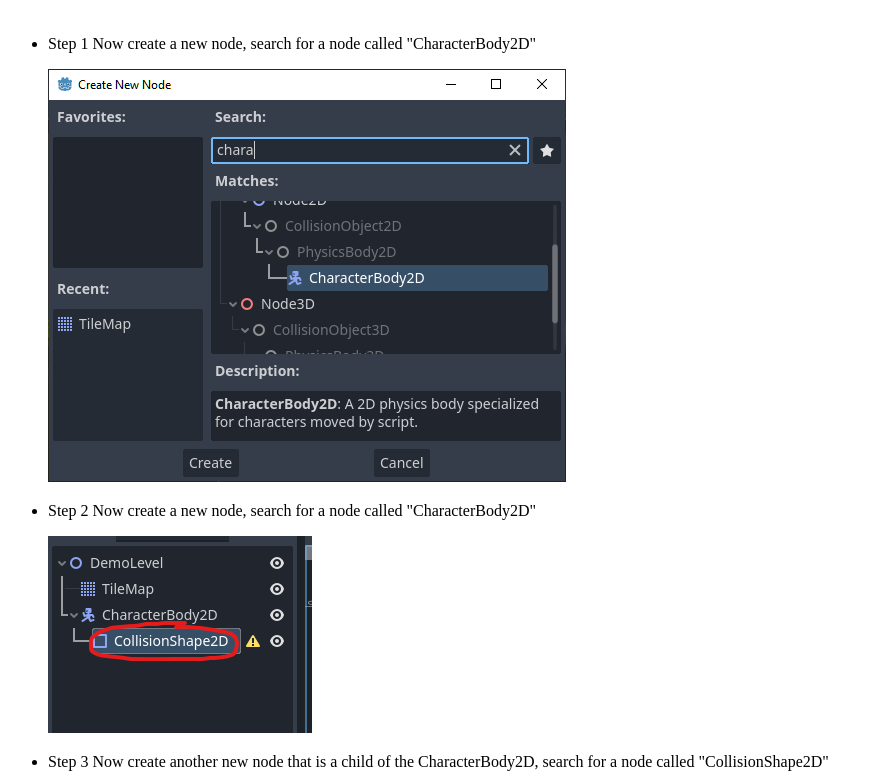
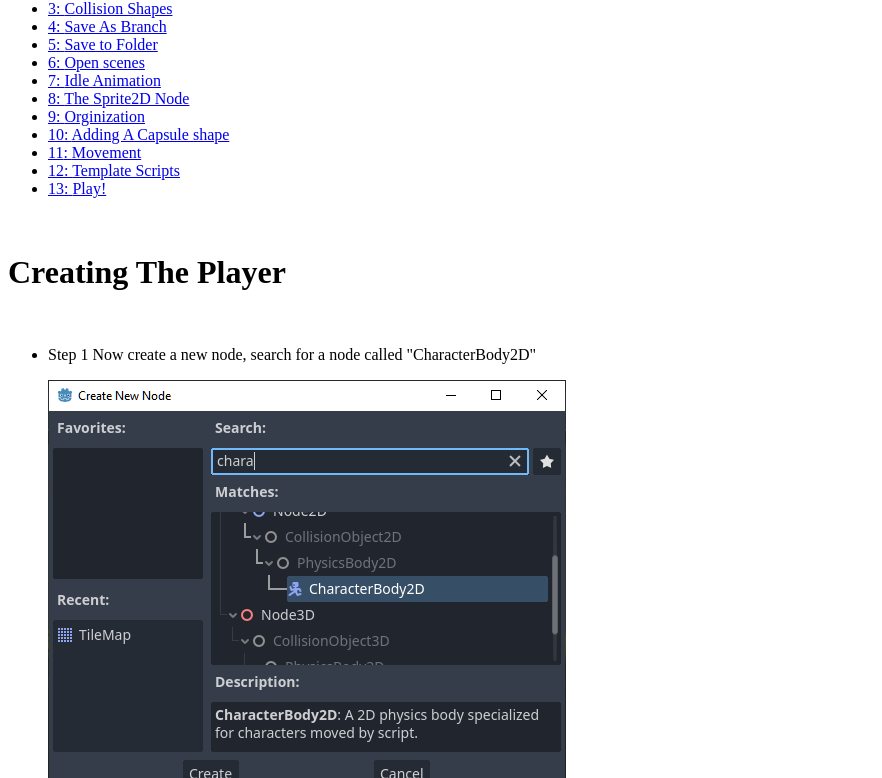
Before and after one commit to Finnder/startingguide_godot, a SvelteKit app: page /creating_the_player in a window 1280 px wide. Shown: the part 462-1240 px from the top of the page, without its empty margins (0-882 px from the left). Built offline with nearby package versions, Linux system fonts and the light colour scheme.

Commit message:
more context stuff, and redid some steps that were wrong

```diff
--- a/src/routes/creating_the_player/+page.svelte
+++ b/src/routes/creating_the_player/+page.svelte
@@ -12,66 +12,83 @@
     import step11 from "../../assets/Step36-NewScript.png"
     import step12 from "../../assets/Step37-BasicMovement.png"
     import step13 from "../../assets/Step38-SaveMainScene.png"
+  import ContextSidebar from "../../components/ContextSidebar.svelte";
 
 </script>
 
 <main>
 
+    <ContextSidebar contextItems={[
+        {label: "CharacterBody2D Node", url: "#step1"},
+        {label: "Child Collision Node", url: "#step2"},
+        {label: "Collision Shapes", url: "#step3"},
+        {label: "Save As Branch", url: "#step4"},
+        {label: "Save to Folder", url: "#step5"},
+        {label: "Open scenes", url: "#step6"},
+        {label: "Idle Animation", url: "#step7"},
+        {label: "The Sprite2D Node", url: "#step8"},
+        {label: "Orginization", url: "#step9"},
+        {label: "Adding A Capsule shape", url: "#step10"},
+        {label: "Movement", url: "#step11"},
+        {label: "Template Scripts", url: "#step12"},
+        {label: "Play!", url: "#step13"},
+
+    ]}/>
     <br>
     <h1>Creating The Player</h1>
 
     <ul>
        <br>
-       <li><p><span class="step">Step 1</span> Now create a new node, search for a node called "CharacterBody2D"</p></li>
+       <li id="step1"><p><span class="step">Step 1</span> Now create a new node, search for a node called "CharacterBody2D"</p></li>
        <img src={step1} alt="">
 
        <br>
-       <li><p><span class="step">Step 2</span> Now create a new node, search for a node called "CharacterBody2D"</p></li>
+       <li id="step2"><p><span class="step">Step 2</span>  Now create another new node that is a child of the CharacterBody2D, search for a node called "CollisionShape2D"</p></li>
        <img src={step2} alt="">
 
        <br>
-       <li><p><span class="step">Step 3</span> Now create another new node that is a child of the CharacterBody2D, search for a node called "CollisionShape2D"</p></li>
+       <li id="step3"><p><span class="step">Step 3</span>  Now we add a collision shape to the CollisionShape2D</p></li>
        <img src={step3} alt="">
 
        <br>
-       <li><p><span class="step">Step 4</span> Now we add a collision shape to the CollisionShape2D</p></li>
+       <li id="step4"><p><span class="step">Step 4</span>Go ahead and save the Player (CharacterBody2D) to a new scene</p></li>
        <img src={step4} alt="">
 
        <br>
-       <li><p><span class="step">Step 5</span>Go ahead and save the Player (CharacterBody2D) to a new scene</p></li>
+       <li id="step5"><p><span class="step">Step 5</span>Save it to a new folder called Characters</p></li>
        <img src={step5} alt="">
 
        <br>
-       <li><p><span class="step">Step 6</span>Save it to a new folder called Characters</p></li>
+       <li id="step6"><p><span class="step">Step 6</span>Open the new scene that you just saved, and you will see that you are isolated into the Player scene. </p></li>
        <img src={step6} alt="">
 
        <br>
-       <li><p><span class="step">Step 7</span>Open the new scene that you just saved, and you will see that you are isolated into the Player scene. <br>
+       <li id="step7"><p><span class="step">Step 7</span>Look in your project files for the "Idle" animation shown in the image<br>
        </p></li>
        <img class="w-1/3" src={step7} alt="">
 
        <br>
-       <li><p><span class="step">Step 8</span>Add a "Sprite2D" node and drag and drop the "Idle" animation </p></li>
+       <li id="step8"><p><span class="step">Step 8</span>Add a "Sprite2D" node and drag and drop the "Idle" animation into the texture slot</p></li>
        <img class="w-1/3" src={step8} alt="">
 
        <br>
-       <li><p><span class="step">Step 9</span> Make sure to always orginize your project nodes</p></li>
+       <li id="step9"><p><span class="step">Step 9</span> Make sure to always orginize your project nodes</p></li>
        <img src={step9} alt="">
 
        <br>
-       <li><p><span class="step">Step 10</span> Now lets add a shape to the "CollisionShape2D", we are going to add the capsule shape</p></li>
+       <li id="step10"><p><span class="step">Step 10</span> Now lets add a shape to the "CollisionShape2D", we are going to add the capsule shape</p></li>
        <img src={step10} alt="">
 
        <br>
-       <li><p><span class="step">Step 11</span> Now to make the character move, we are going to add a script to the player</p></li>
+       <li id="step11"><p><span class="step">Step 11</span> Now to make the character move, we are going to add a script to the player</p></li>
        <img class="w-1/3" src={step11} alt="">
 
        <br>
-       <li><p><span class="step">Step 12</span> Select the "CharacterBody2D" template, to add a template movement script</p></li>
+       <li id="step12"><p><span class="step">Step 12</span> Select the "CharacterBody2D" template, to add a template movement script</p></li>
        <img class="w-1/3" src={step12} alt="">
 
        <br>
-       <li><p><span class="step">Step 13</span> Go ahead and open the main scene back up and press the play arrow in the top right and "Select Current"</p></li>
+       <li id="step13"><p><span class="step">Step 13</span> Go ahead and open the main scene back up and press the play arrow in the top right and "Select Current"</p></li>
        <img class="w-1/3" src={step13} alt="">
     </ul>
     <br>
```
Also changed, not shown: src/routes/tileset/+page.svelte (+14 -4 lines).
